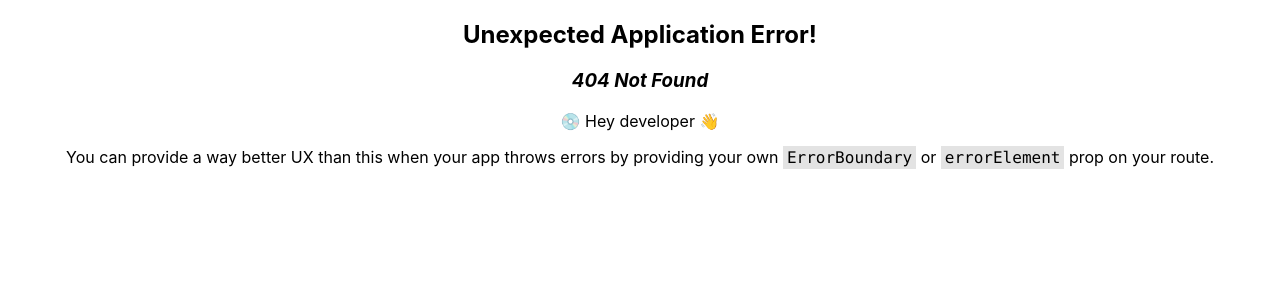
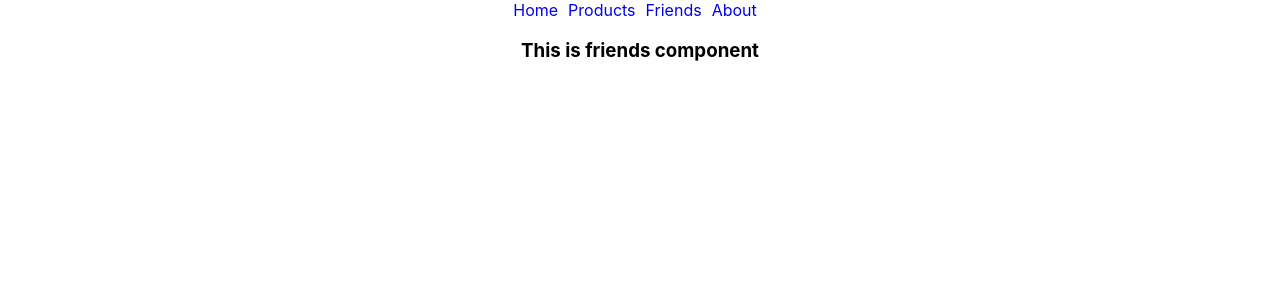
Before and after one commit to TahmidTaki/explore-routes, a React (Create React App) app: page /friends in a window 1280 px wide. Before the commit this address had no page. Shown: the top 300 px of the page. Built offline with nearby package versions, Linux system fonts and the light colour scheme.

Commit message:
added links

```diff
--- /dev/null
+++ b/src/Components/About/About.js
@@ -0,0 +1,12 @@
+import React from 'react';
+import Header from '../Header/Header';
+
+const About = () => {
+    return (
+        <div>
+            <h3>This from about component</h3>
+        </div>
+    );
+};
+
+export default About;
--- /dev/null
+++ b/src/Components/Friends/Friends.js
@@ -0,0 +1,11 @@
+import React from 'react';
+
+const Friends = () => {
+    return (
+        <div>
+            <h3>This is friends component</h3>
+        </div>
+    );
+};
+
+export default Friends;
--- /dev/null
+++ b/src/Components/Header/Header.css
@@ -0,0 +1,8 @@
+div a {
+    text-decoration: none;
+    margin-right: 10px;
+}
+
+div a:hover {
+    background-color: aquamarine;
+}
--- /dev/null
+++ b/src/Components/Header/Header.js
@@ -0,0 +1,16 @@
+import React from 'react';
+import { Link } from 'react-router-dom';
+import './Header.css'
+
+const Header = () => {
+    return (
+        <div>
+            <Link to='/home'>Home</Link>
+            <Link to='/products'>Products</Link>
+            <Link to='/friends'>Friends</Link>
+            <Link to='/about'>About</Link>
+        </div>
+    );
+};
+
+export default Header;
--- /dev/null
+++ b/src/Components/Home/Home.js
@@ -0,0 +1,12 @@
+import React from 'react';
+import Header from '../Header/Header';
+
+const Home = () => {
+    return (
+        <div>
+            <h3>Actural Home Page</h3>
+        </div>
+    );
+};
+
+export default Home;
--- /dev/null
+++ b/src/Components/Products/Products.js
@@ -0,0 +1,12 @@
+import React from 'react';
+
+
+const Products = () => {
+    return (
+        <div>
+            <h3>This is products page</h3>
+        </div>
+    );
+};
+
+export default Products;
--- /dev/null
+++ b/src/Layout/main.js
@@ -0,0 +1,14 @@
+import React from 'react';
+import { Outlet } from 'react-router-dom';
+import Header from '../Components/Header/Header';
+
+const main = () => {
+    return (
+        <div>
+            <Header></Header>
+            <Outlet></Outlet>
+        </div>
+    );
+};
+
+export default main;
--- a/src/__steps.js
+++ b/src/__steps.js
@@ -4,4 +4,7 @@
 3. Add routerProvider and pass router as props
 
 4. create routes
+4.1 create a link
+4.2 create a component to go to
+4.3 Add route to app.js/index.js
 */
```
Also changed, not shown: src/App.js (+16 -3 lines), src/Components/Products/Products.css (added).
